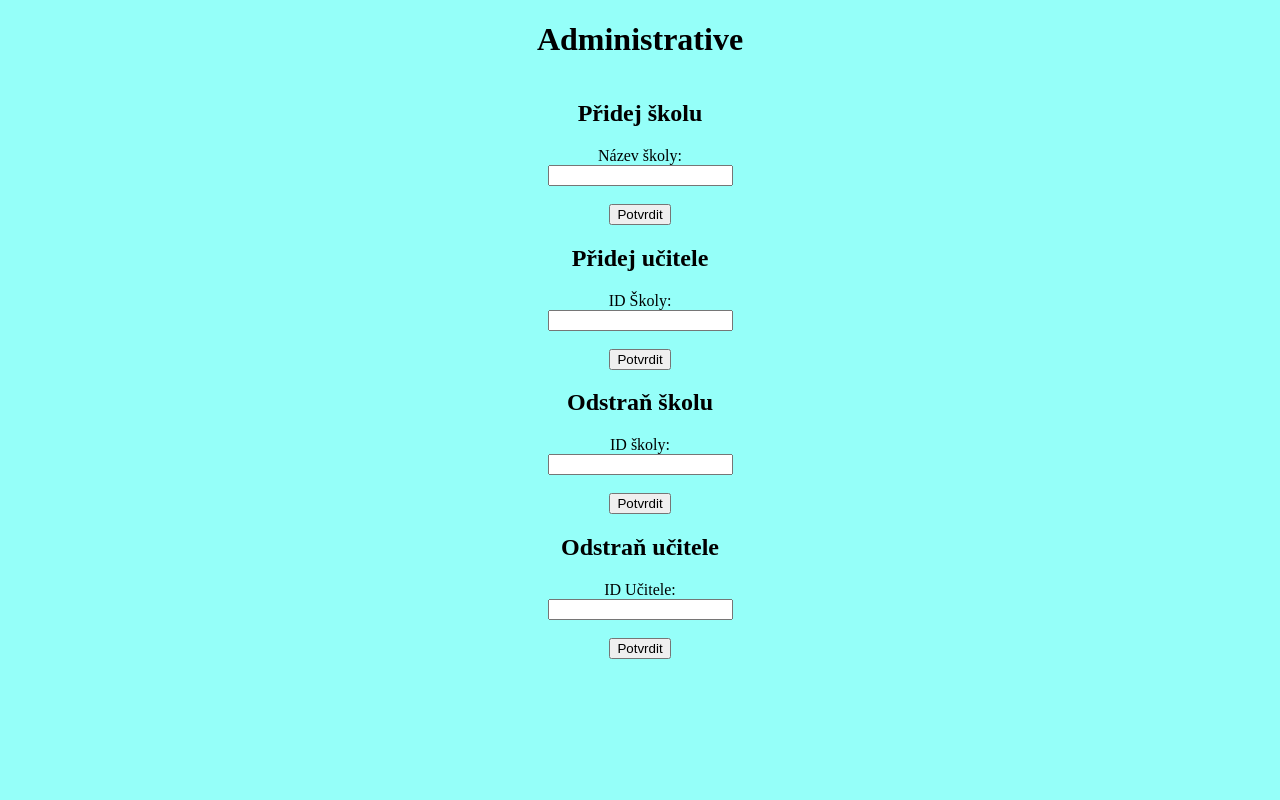
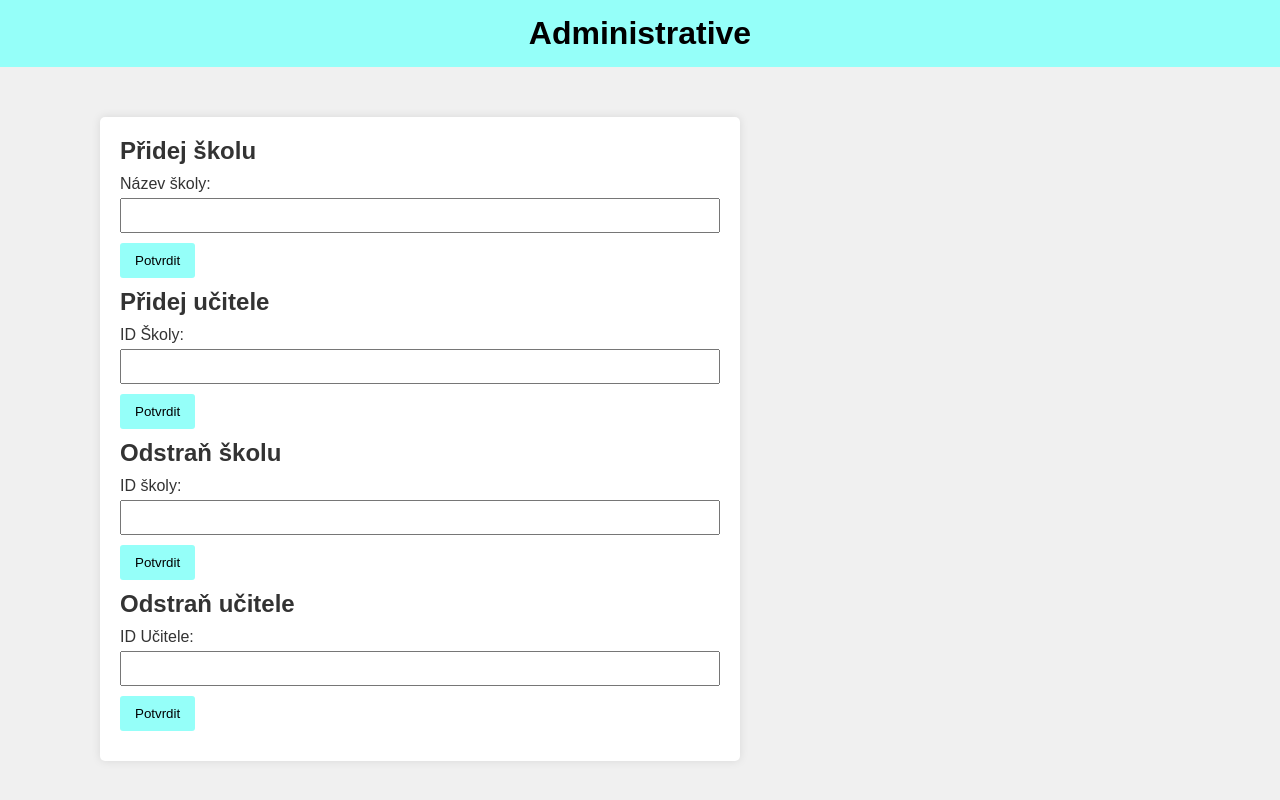
Before and after one commit to ulricht01/PS1, a Flask app: page /admin in a window 1280 px wide. Run offline with Flask 3, Linux system fonts and the light colour scheme.

Commit message:
CSS a obrazky

```diff
--- /dev/null
+++ b/code/static/admin.css
@@ -0,0 +1,66 @@
+
+body, h1, h2, form {
+    margin: 0;
+    padding: 0;
+}
+
+
+body {
+    font-family: Arial, sans-serif;
+    background-color: #f0f0f0;
+    color: #333;
+}
+
+
+.hl_nazev {
+    background-color: #95fff9;
+    color: black;
+    padding: 15px;
+    text-align: center;
+}
+
+
+.administrative {
+    margin-top: 50px;
+    margin-left: 100px;
+    display: block;
+    max-width: 600px;
+    background-color: #fff;
+    padding: 20px;
+    border-radius: 5px;
+    box-shadow: 0 0 10px rgba(0, 0, 0, 0.1);
+}
+
+
+h2 {
+    color: #333;
+    margin-bottom: 10px;
+}
+
+
+label {
+    display: block;
+    margin-bottom: 5px;
+}
+
+input[type="text"],
+input[type="number"] {
+    width: 100%;
+    padding: 8px;
+    margin-bottom: 10px;
+    box-sizing: border-box;
+}
+
+input[type="submit"] {
+    margin-bottom: 10px;
+    background-color: #95fff9;
+    color: black;
+    padding: 10px 15px;
+    border: none;
+    border-radius: 3px;
+    cursor: pointer;
+}
+
+input[type="submit"]:hover {
+    background-color: #95fff9;
+}
--- a/code/templates/404.html
+++ b/code/templates/404.html
@@ -7,10 +7,16 @@
 </head>
 
 <body>
+    <div class="header">
+        <img class="logo_left" src="../static/images/ujep.png" alt="Logo_ujep">
+        <img class="logo" src="../static/images/logo.png" alt="Logo">
+        <img class="logo_right" src="../static/images/prf.png" alt="Logo_prf">
+    </div>
     <div class="hl_nazev">
         <h1>CodePort</h1>
         <h2> 404 Not Found </h2>
     </div>
+    <img class="logo" src="../static/images/boat_on_rock_white.png" alt="boatrock">
 </body>
 
 
--- a/code/templates/admin.html
+++ b/code/templates/admin.html
@@ -2,10 +2,10 @@
 <html>
 
 <head>
-    <meta charset="uft-8">
+    <meta charset="utf-8">
     <meta name="viewport" content="width=device-width, initial-scale=1">
     <Title>Hlavní stránka</Title>
-    <link rel="stylesheet" type="text/css" href="{{ url_for('static', filename='styles.css') }}">
+    <link rel="stylesheet" type="text/css" href="{{ url_for('static', filename='admin.css') }}">
 </head>
 
 <body>
```
Also changed, not shown: code/templates/500.html (+7 -0 lines).
